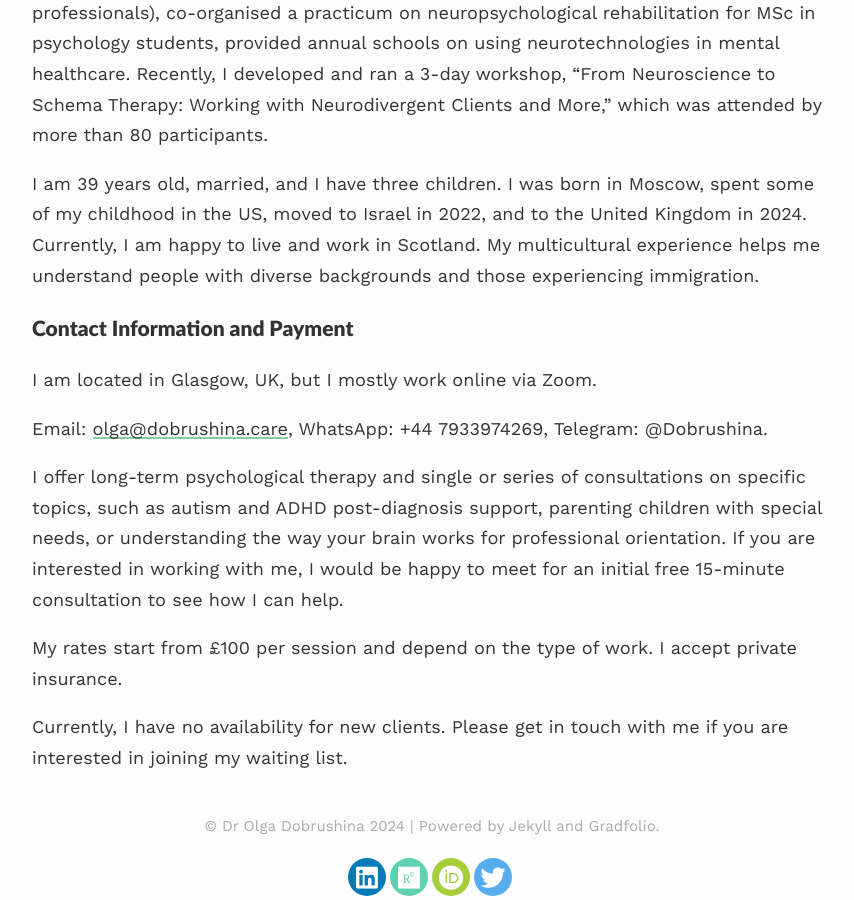
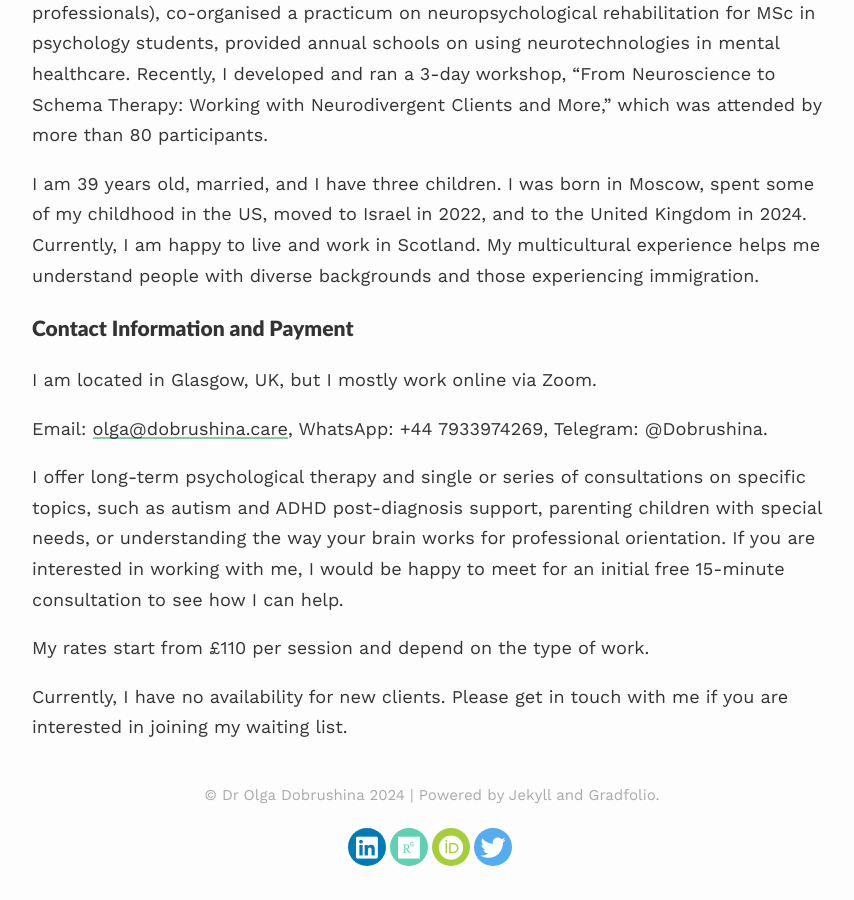
Before and after one commit to dobrushina/dobrushina.github.io, a Jekyll site: the page built from index.md, in a window 1280 px wide and 900 px high, scrolled down 2622 px. Shown: the whole window, without its empty margins (208-1062 px from the left). Built offline with Jekyll 4.4.1, drawn with Linux system fonts in a browser that asks for light colours; nearby versions of some CDN libraries; after the commit the page ends 3492 px from its top, so only the background shows below that.

Commit message:
Update index.md

```diff
--- a/index.md
+++ b/index.md
@@ -117,6 +117,6 @@ Email: [olga@dobrushina.care](mailto:olga@dobrushina.care), WhatsApp: +44 793397
 
 I offer long-term psychological therapy and single or series of consultations on specific topics, such as autism and ADHD post-diagnosis support, parenting children with special needs, or understanding the way your brain works for professional orientation. If you are interested in working with me, I would be happy to meet for an initial free 15-minute consultation to see how I can help.
 
-My rates start from £100 per session and depend on the type of work. I accept private insurance.
+My rates start from £110 per session and depend on the type of work.
 
 Currently, I have no availability for new clients. Please get in touch with me if you are interested in joining my waiting list.
```
